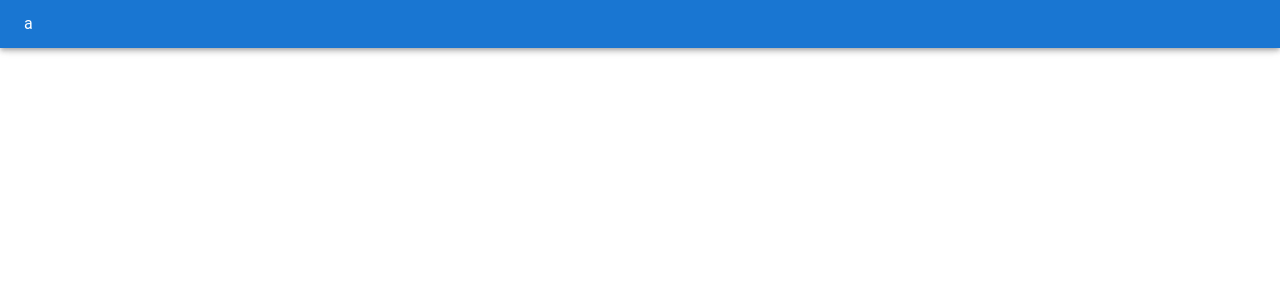
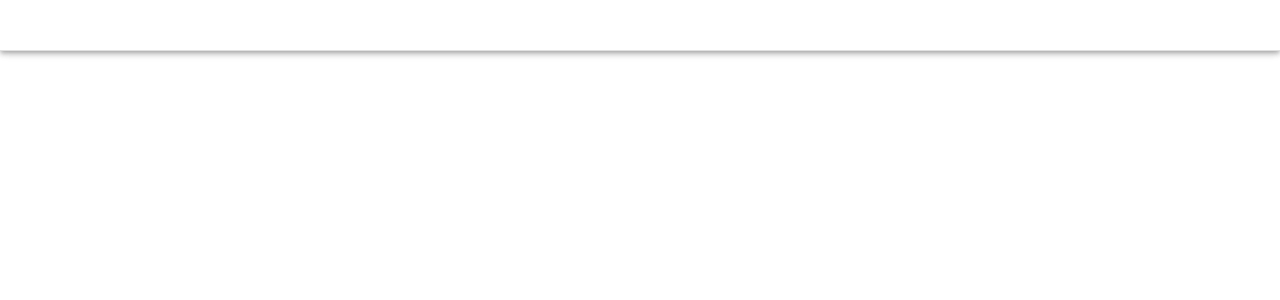
Before and after one commit to ramyo564/React_DjangoDRF_Chat, a React (Vite) app in the folder reactchat/: page / in a window 1280 px wide. Shown: the top 300 px of the page. Built offline with nearby package versions, Linux system fonts and the light colour scheme.

Commit message:
Build : Creating the Primary App Bar (Part-1) Framework

```diff
--- a/reactchat/src/App.tsx
+++ b/reactchat/src/App.tsx
@@ -1,6 +1,7 @@
+import { ThemeProvider } from "@emotion/react";
 import Home from "./pages/Home"
 import { createBrowserRouter, createRoutesFromElements, Route, RouterProvider } from "react-router-dom"
-
+import { createMuiTheme } from "./theme/theme";
 
 const router = createBrowserRouter(
   createRoutesFromElements(
@@ -11,7 +12,12 @@ const router = createBrowserRouter(
 );
 
 const App = () => {
-  return <RouterProvider router={router} />;
+  const theme = createMuiTheme();
+  return (
+    <ThemeProvider theme={theme}>
+      <RouterProvider router={router} />
+    </ThemeProvider>
+  );
 };
 
 export default App;
--- a/reactchat/src/pages/Home.tsx
+++ b/reactchat/src/pages/Home.tsx
@@ -1,7 +1,9 @@
 import { Box, CssBaseline } from "@mui/material";
 import PrimaryAppBar from "./templates/PrimaryAppBar";
 
+
 const Home = () => {
+
     return(
         <Box sx={{ display: "flex" }}>
             <CssBaseline />
--- a/reactchat/src/pages/templates/PrimaryAppBar.tsx
+++ b/reactchat/src/pages/templates/PrimaryAppBar.tsx
@@ -1,9 +1,36 @@
-import { AppBar, Toolbar } from "@mui/material";
+import { AppBar, Toolbar, Link, Typography } from "@mui/material";
+import { useTheme } from "@mui/material/styles";
+
 
 const PrimaryAppBar = () => {
+    const theme = useTheme();
     return (
-        <AppBar>
-            <Toolbar variant="dense">a</Toolbar>
+        <AppBar sx={{
+            backgroundColor: theme.palette.background.default,
+            borderBottom: `1px solid ${theme.palette.divider}`,
+            }}
+        >
+            <Toolbar variant="dense" sx={{
+                height: theme.primaryAppBar.height,
+                minHeight: theme.primaryAppBar.height
+                }}
+            >
+                <Link href="/" underline="none" color="inherit">
+                    <Typography
+                        variant="h6"
+                        noWrap
+                        component="div"
+                        sx = {{
+                            display:{
+                                fontWeight: 700,
+                                letterSpacing: "-0.5px"
+                            }
+                        }}
+                    >
+                        DJCHAT
+                    </Typography>
+                </Link>
+            </Toolbar>
         </AppBar>
     );
 };
--- /dev/null
+++ b/reactchat/src/theme/theme.tsx
@@ -0,0 +1,33 @@
+import { createTheme } from "@mui/material";
+
+declare module "@mui/material/styles" {
+    interface Theme {
+        primaryAppBar: {
+            height: number,
+        };
+    }
+    interface ThemeOptions {
+        primaryAppBar: {
+            height: number;
+        };
+    }
+}
+
+export const createMuiTheme = () => {
+    let theme = createTheme({
+        primaryAppBar: {
+            height: 50,
+        },
+        components:{
+            MuiAppBar: {
+                defaultProps: {
+                    color: "default",
+                    elevation: 0,
+                }
+            }
+        }
+    });
+    return theme;
+};
+
+export default createMuiTheme;
```
Also changed, not shown: 1 other file (tests, documents, lock files or other folders).
